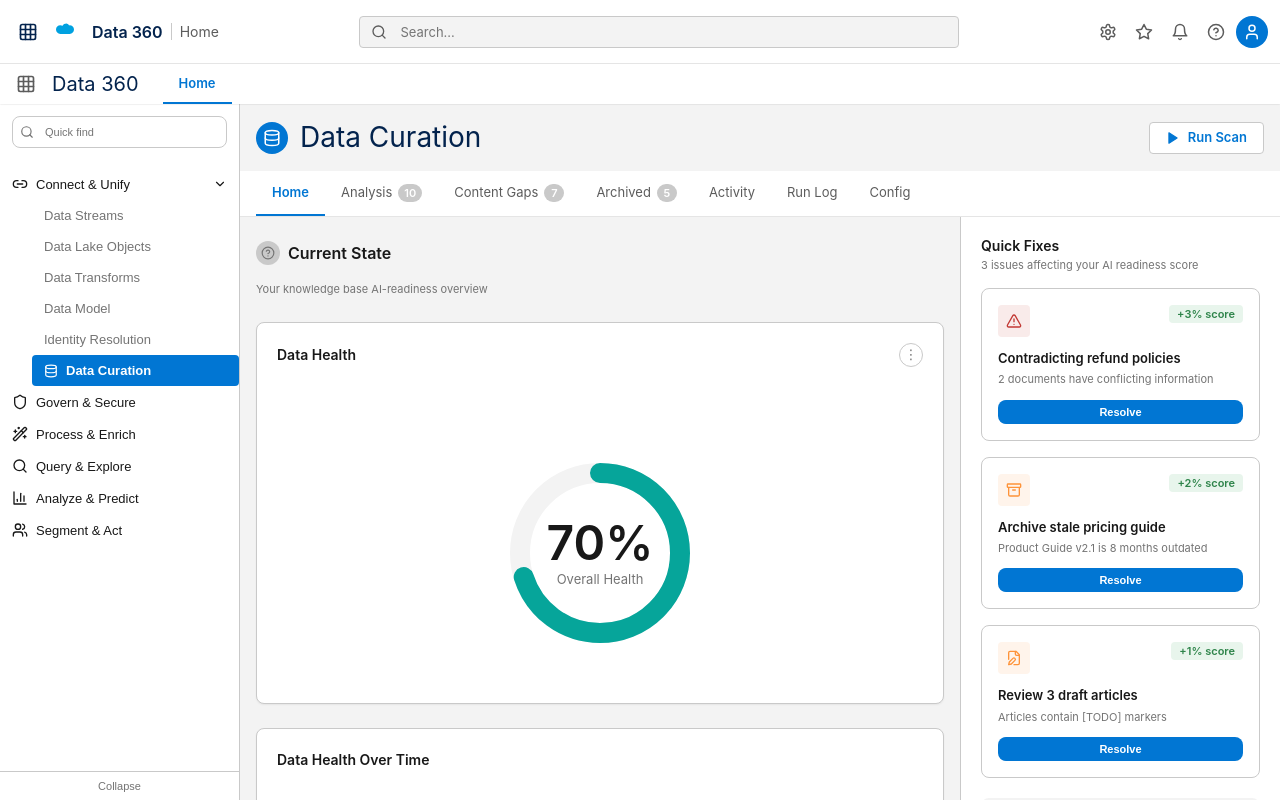
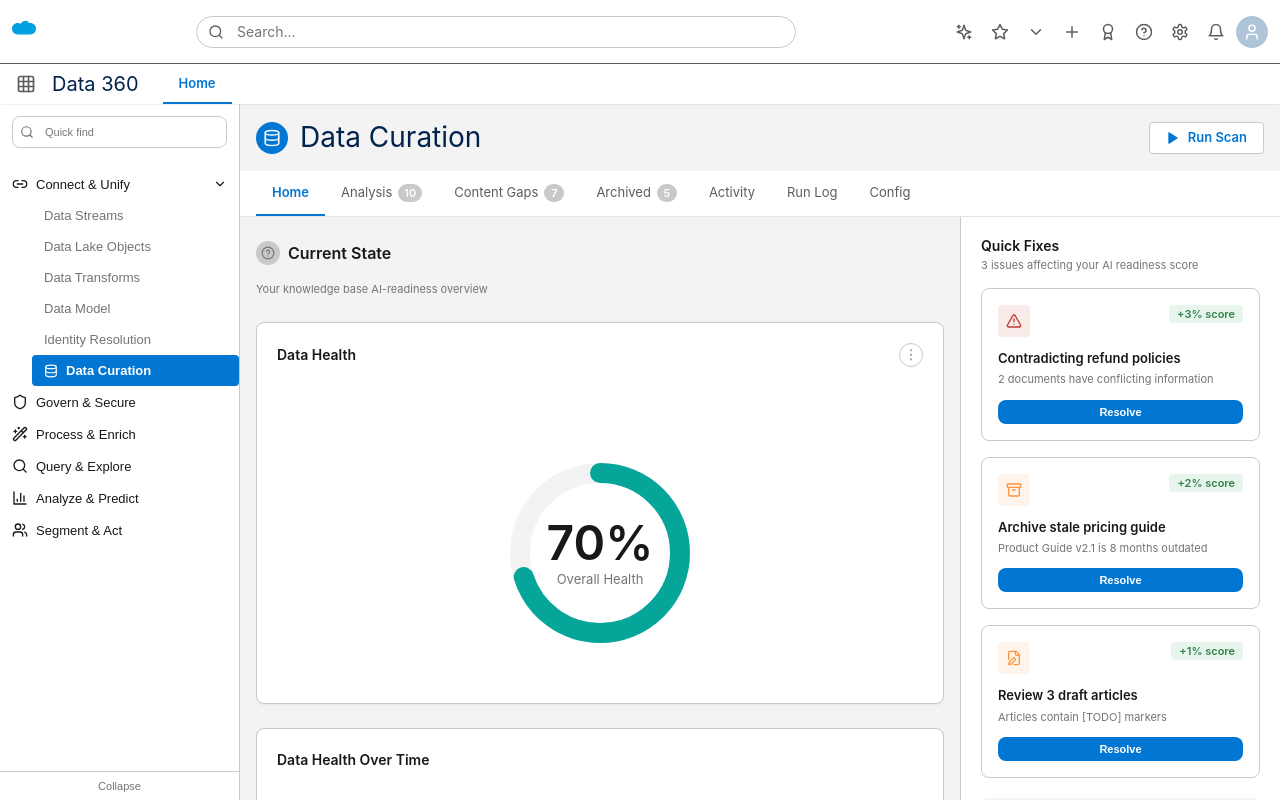
Before and after one commit to NoamVin602/TEST_Agent-ready-data, a Next.js app: page / in a window 1280 px wide. Built offline with nearby package versions, Linux system fonts and the light colour scheme.

Commit message:
Update Global Header to match complete Figma design (node 211-27729) - Salesforce logo, search, all utility icons

```diff
--- a/app/components/shared/GlobalHeader.tsx
+++ b/app/components/shared/GlobalHeader.tsx
@@ -1,12 +1,23 @@
 "use client";
 
-import { Grid3x3, Search, Settings, Star, Bell, HelpCircle, User } from "lucide-react";
+import {
+  Search,
+  Sparkles,
+  Star,
+  ChevronDown,
+  Plus,
+  Award,
+  HelpCircle,
+  Settings,
+  Bell,
+  User
+} from "lucide-react";
 
 export function GlobalHeader() {
   return (
     <div
       style={{
-        /* SLDS Global Header Blueprint - Exact Specifications */
+        /* SLDS Global Header Blueprint */
         display: 'flex',
         flexDirection: 'row',
         justifyContent: 'space-between',
@@ -20,67 +31,19 @@
         maxHeight: '64px',
 
         background: '#FFFFFF',
-        borderBottom: '1px solid #E5E5E5',
+        borderBottom: '1px solid #5C5C5C',
 
         position: 'sticky',
         top: 0,
         zIndex: 1000,
       }}
     >
-      {/* Left Section */}
-      <div style={{ display: 'flex', alignItems: 'center', gap: '12px' }}>
-        {/* App Launcher */}
-        <button
-          type="button"
-          aria-label="App Launcher"
-          style={{
-            width: '32px',
-            height: '32px',
-            display: 'flex',
-            alignItems: 'center',
-            justifyContent: 'center',
-            border: 'none',
-            background: 'transparent',
-            cursor: 'pointer',
-            borderRadius: '4px',
-            transition: 'background-color 0.15s ease-in-out',
-          }}
-          onMouseEnter={(e) => {
-            e.currentTarget.style.backgroundColor = '#F3F3F3';
-          }}
-          onMouseLeave={(e) => {
-            e.currentTarget.style.backgroundColor = 'transparent';
-          }}
-        >
-          <Grid3x3 style={{ width: '20px', height: '20px', color: '#03234D' }} />
-        </button>
-
-        {/* Salesforce Logo & App Name */}
-        <div style={{ display: 'flex', alignItems: 'center', gap: '12px' }}>
-          <svg width="24" height="24" viewBox="0 0 24 24" fill="none">
-            <path d="M10.5 3.5C8.8 3.5 7.3 4.4 6.6 5.8C5.9 5.5 5.1 5.3 4.3 5.3C1.9 5.3 0 7.2 0 9.6C0 12 1.9 13.9 4.3 13.9H13.7C16.1 13.9 18 12 18 9.6C18 7.2 16.1 5.3 13.7 5.3C13.5 5.3 13.3 5.3 13.1 5.4C12.4 4.2 11.1 3.5 10.5 3.5Z" fill="#00A1E0"/>
+      {/* Left Section - Salesforce Logo */}
+      <div style={{ display: 'flex', alignItems: 'center', flexShrink: 0 }}>
+        {/* Salesforce Cloud Logo */}
+        <svg width="32" height="32" viewBox="0 0 32 32" fill="none" style={{ flexShrink: 0 }}>
+          <path d="M14 4.66667C11.7333 4.66667 9.73333 5.86667 8.8 7.73333C7.86667 7.33333 6.8 7.06667 5.73333 7.06667C2.53333 7.06667 0 9.6 0 12.8C0 16 2.53333 18.5333 5.73333 18.5333H18.2667C21.4667 18.5333 24 16 24 12.8C24 9.6 21.4667 7.06667 18.2667 7.06667C18 7.06667 17.7333 7.06667 17.4667 7.2C16.5333 5.6 15.4667 4.66667 14 4.66667Z" fill="#00A1E0"/>
         </svg>
-          <div style={{ display: 'flex', alignItems: 'center', gap: '8px' }}>
-            <span style={{
-              fontFamily: "'SF Pro', -apple-system, BlinkMacSystemFont, sans-serif",
-              fontSize: '16px',
-              fontWeight: 590,
-              color: '#03234D',
-            }}>
-              Data 360
-            </span>
-            <span style={{
-              fontFamily: "'SF Pro', -apple-system, BlinkMacSystemFont, sans-serif",
-              fontSize: '14px',
-              fontWeight: 400,
-              color: '#5C5C5C',
-              padding: '0 8px',
-              borderLeft: '1px solid #C9C9C9',
-            }}>
-              Home
-            </span>
-          </div>
-        </div>
       </div>
 
       {/* Center Section - Global Search */}
@@ -106,12 +69,12 @@
               height: '32px',
               padding: '0 12px 0 40px',
               border: '1px solid #C9C9C9',
-              borderRadius: '4px',
+              borderRadius: '20px',
               fontFamily: "'SF Pro', -apple-system, BlinkMacSystemFont, sans-serif",
-              fontSize: '13px',
+              fontSize: '14px',
               fontWeight: 400,
               color: '#03234D',
-              backgroundColor: '#F3F3F3',
+              backgroundColor: '#FFFFFF',
               outline: 'none',
               transition: 'all 0.15s ease-in-out',
             }}
@@ -121,7 +84,7 @@
               e.currentTarget.style.boxShadow = '0 0 0 2px rgba(1, 118, 211, 0.1)';
             }}
             onBlur={(e) => {
-              e.currentTarget.style.backgroundColor = '#F3F3F3';
+              e.currentTarget.style.backgroundColor = '#FFFFFF';
               e.currentTarget.style.borderColor = '#C9C9C9';
               e.currentTarget.style.boxShadow = 'none';
             }}
@@ -130,18 +93,12 @@
       </div>
 
       {/* Right Section - Action Icons */}
-      <div style={{ display: 'flex', alignItems: 'center', gap: '4px' }}>
-        {[
-          { icon: Settings, label: 'Settings' },
-          { icon: Star, label: 'Favorites' },
-          { icon: Bell, label: 'Notifications' },
-          { icon: HelpCircle, label: 'Help' },
-        ].map(({ icon: Icon, label }) => (
+      <div style={{ display: 'flex', alignItems: 'center', gap: '4px', flexShrink: 0 }}>
+        {/* Einstein AI Icon */}
         <button
-            key={label}
           type="button"
-            title={label}
-            aria-label={label}
+          title="Einstein"
+          aria-label="Einstein AI"
           style={{
             width: '32px',
             height: '32px',
@@ -161,9 +118,197 @@
             e.currentTarget.style.backgroundColor = 'transparent';
           }}
         >
-            <Icon style={{ width: '18px', height: '18px', color: '#5C5C5C' }} />
+          <Sparkles style={{ width: '18px', height: '18px', color: '#5C5C5C' }} />
         </button>
-        ))}
+
+        {/* Favorites Icon */}
+        <button
+          type="button"
+          title="Favorites"
+          aria-label="Favorites"
+          style={{
+            width: '32px',
+            height: '32px',
+            display: 'flex',
+            alignItems: 'center',
+            justifyContent: 'center',
+            border: 'none',
+            background: 'transparent',
+            cursor: 'pointer',
+            borderRadius: '4px',
+            transition: 'background-color 0.15s ease-in-out',
+          }}
+          onMouseEnter={(e) => {
+            e.currentTarget.style.backgroundColor = '#F3F3F3';
+          }}
+          onMouseLeave={(e) => {
+            e.currentTarget.style.backgroundColor = 'transparent';
+          }}
+        >
+          <Star style={{ width: '18px', height: '18px', color: '#5C5C5C' }} />
+        </button>
+
+        {/* Dropdown Icon */}
+        <button
+          type="button"
+          title="More"
+          aria-label="More options"
+          style={{
+            width: '32px',
+            height: '32px',
+            display: 'flex',
+            alignItems: 'center',
+            justifyContent: 'center',
+            border: 'none',
+            background: 'transparent',
+            cursor: 'pointer',
+            borderRadius: '4px',
+            transition: 'background-color 0.15s ease-in-out',
+          }}
+          onMouseEnter={(e) => {
+            e.currentTarget.style.backgroundColor = '#F3F3F3';
+          }}
+          onMouseLeave={(e) => {
+            e.currentTarget.style.backgroundColor = 'transparent';
+          }}
+        >
+          <ChevronDown style={{ width: '18px', height: '18px', color: '#5C5C5C' }} />
+        </button>
+
+        {/* New/Add Icon */}
+        <button
+          type="button"
+          title="New"
+          aria-label="Create new"
+          style={{
+            width: '32px',
+            height: '32px',
+            display: 'flex',
+            alignItems: 'center',
+            justifyContent: 'center',
+            border: 'none',
+            background: 'transparent',
+            cursor: 'pointer',
+            borderRadius: '4px',
+            transition: 'background-color 0.15s ease-in-out',
+          }}
+          onMouseEnter={(e) => {
+            e.currentTarget.style.backgroundColor = '#F3F3F3';
+          }}
+          onMouseLeave={(e) => {
+            e.currentTarget.style.backgroundColor = 'transparent';
+          }}
+        >
+          <Plus style={{ width: '18px', height: '18px', color: '#5C5C5C' }} />
+        </button>
+
+        {/* Trailhead Icon */}
+        <button
+          type="button"
+          title="Trailhead"
+          aria-label="Trailhead"
+          style={{
+            width: '32px',
+            height: '32px',
+            display: 'flex',
+            alignItems: 'center',
+            justifyContent: 'center',
+            border: 'none',
+            background: 'transparent',
+            cursor: 'pointer',
+            borderRadius: '4px',
+            transition: 'background-color 0.15s ease-in-out',
+          }}
+          onMouseEnter={(e) => {
+            e.currentTarget.style.backgroundColor = '#F3F3F3';
+          }}
+          onMouseLeave={(e) => {
+            e.currentTarget.style.backgroundColor = 'transparent';
+          }}
+        >
+          <Award style={{ width: '18px', height: '18px', color: '#5C5C5C' }} />
+        </button>
+
+        {/* Help/Question Icon */}
+        <button
+          type="button"
+          title="Help"
+          aria-label="Help"
+          style={{
+            width: '32px',
+            height: '32px',
+            display: 'flex',
+            alignItems: 'center',
+            justifyContent: 'center',
+            border: 'none',
+            background: 'transparent',
+            cursor: 'pointer',
+            borderRadius: '4px',
+            transition: 'background-color 0.15s ease-in-out',
+          }}
+          onMouseEnter={(e) => {
+            e.currentTarget.style.backgroundColor = '#F3F3F3';
+          }}
+          onMouseLeave={(e) => {
+            e.currentTarget.style.backgroundColor = 'transparent';
+          }}
+        >
+          <HelpCircle style={{ width: '18px', height: '18px', color: '#5C5C5C' }} />
+        </button>
+
+        {/* Setup/Settings Icon */}
+        <button
+          type="button"
+          title="Setup"
+          aria-label="Setup"
+          style={{
+            width: '32px',
+            height: '32px',
+            display: 'flex',
+            alignItems: 'center',
+            justifyContent: 'center',
+            border: 'none',
+            background: 'transparent',
+            cursor: 'pointer',
+            borderRadius: '4px',
+            transition: 'background-color 0.15s ease-in-out',
+          }}
+          onMouseEnter={(e) => {
+            e.currentTarget.style.backgroundColor = '#F3F3F3';
+          }}
+          onMouseLeave={(e) => {
+            e.currentTarget.style.backgroundColor = 'transparent';
+          }}
+        >
+          <Settings style={{ width: '18px', height: '18px', color: '#5C5C5C' }} />
+        </button>
+
+        {/* Notifications Icon */}
+        <button
+          type="button"
+          title="Notifications"
+          aria-label="Notifications"
+          style={{
+            width: '32px',
+            height: '32px',
+            display: 'flex',
+            alignItems: 'center',
+            justifyContent: 'center',
+            border: 'none',
+            background: 'transparent',
+            cursor: 'pointer',
+            borderRadius: '4px',
+            transition: 'background-color 0.15s ease-in-out',
+          }}
+          onMouseEnter={(e) => {
+            e.currentTarget.style.backgroundColor = '#F3F3F3';
+          }}
+          onMouseLeave={(e) => {
+            e.currentTarget.style.backgroundColor = 'transparent';
+          }}
+        >
+          <Bell style={{ width: '18px', height: '18px', color: '#5C5C5C' }} />
+        </button>
 
         {/* User Avatar */}
         <button
@@ -177,16 +322,16 @@
             alignItems: 'center',
             justifyContent: 'center',
             border: 'none',
-            background: '#0176D3',
+            background: '#B0C4D9',
             borderRadius: '50%',
             cursor: 'pointer',
             transition: 'background-color 0.15s ease-in-out',
           }}
           onMouseEnter={(e) => {
-            e.currentTarget.style.backgroundColor = '#014486';
+            e.currentTarget.style.backgroundColor = '#9BB3CC';
           }}
           onMouseLeave={(e) => {
-            e.currentTarget.style.backgroundColor = '#0176D3';
+            e.currentTarget.style.backgroundColor = '#B0C4D9';
           }}
         >
           <User style={{ width: '18px', height: '18px', color: '#FFFFFF' }} />
```
Lines whose indentation alone changed are shown as unchanged.
